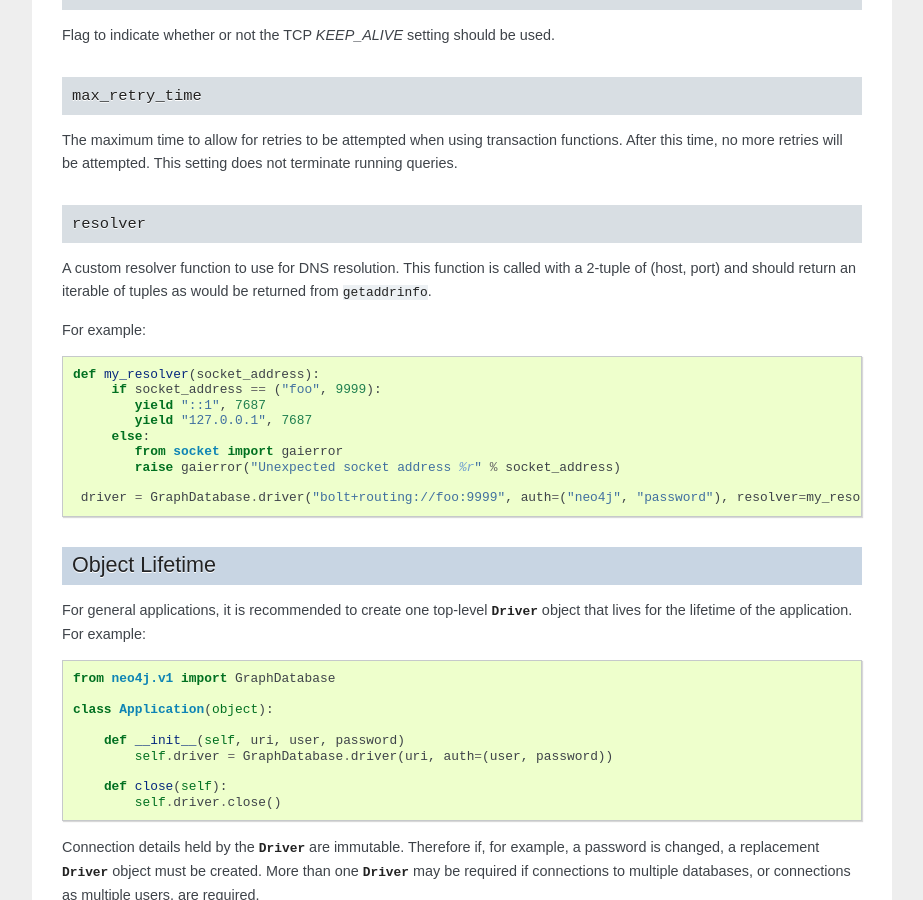
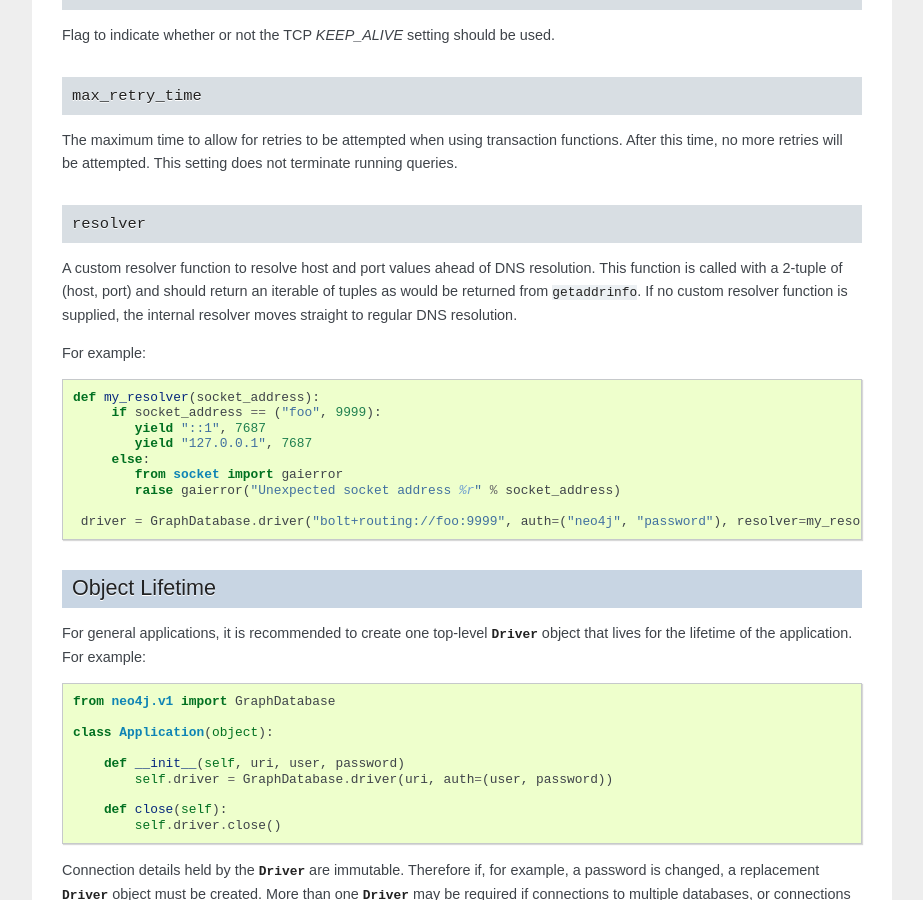
Before and after one commit to neo4j/neo4j-python-driver, a Sphinx documentation site: the page built from docs/source/driver.rst, in a window 1280 px wide and 900 px high, scrolled down 2997 px. Shown: the whole window, without its empty margins (198-1121 px from the left). Built offline with Sphinx 7.4.7, drawn with Linux system fonts in a browser that asks for light colours; the version number could not be read and is left out.

Commit message:
Updated docs

```diff
--- a/docs/source/driver.rst
+++ b/docs/source/driver.rst
@@ -147,8 +147,9 @@ This setting does not terminate running queries.
 ``resolver``
 ------------
 
-A custom resolver function to use for DNS resolution.
+A custom resolver function to resolve host and port values ahead of DNS resolution.
 This function is called with a 2-tuple of (host, port) and should return an iterable of tuples as would be returned from ``getaddrinfo``.
+If no custom resolver function is supplied, the internal resolver moves straight to regular DNS resolution.
 
 For example::
 
```
